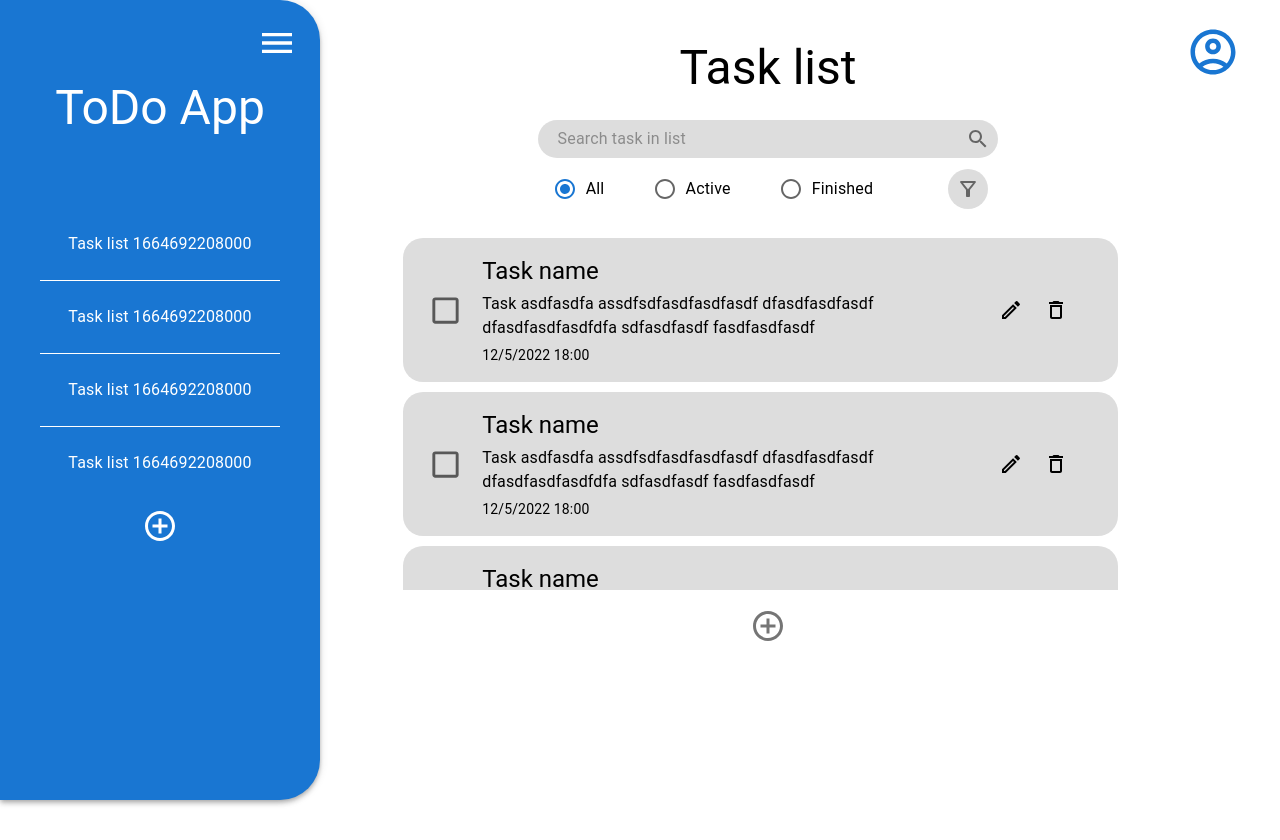
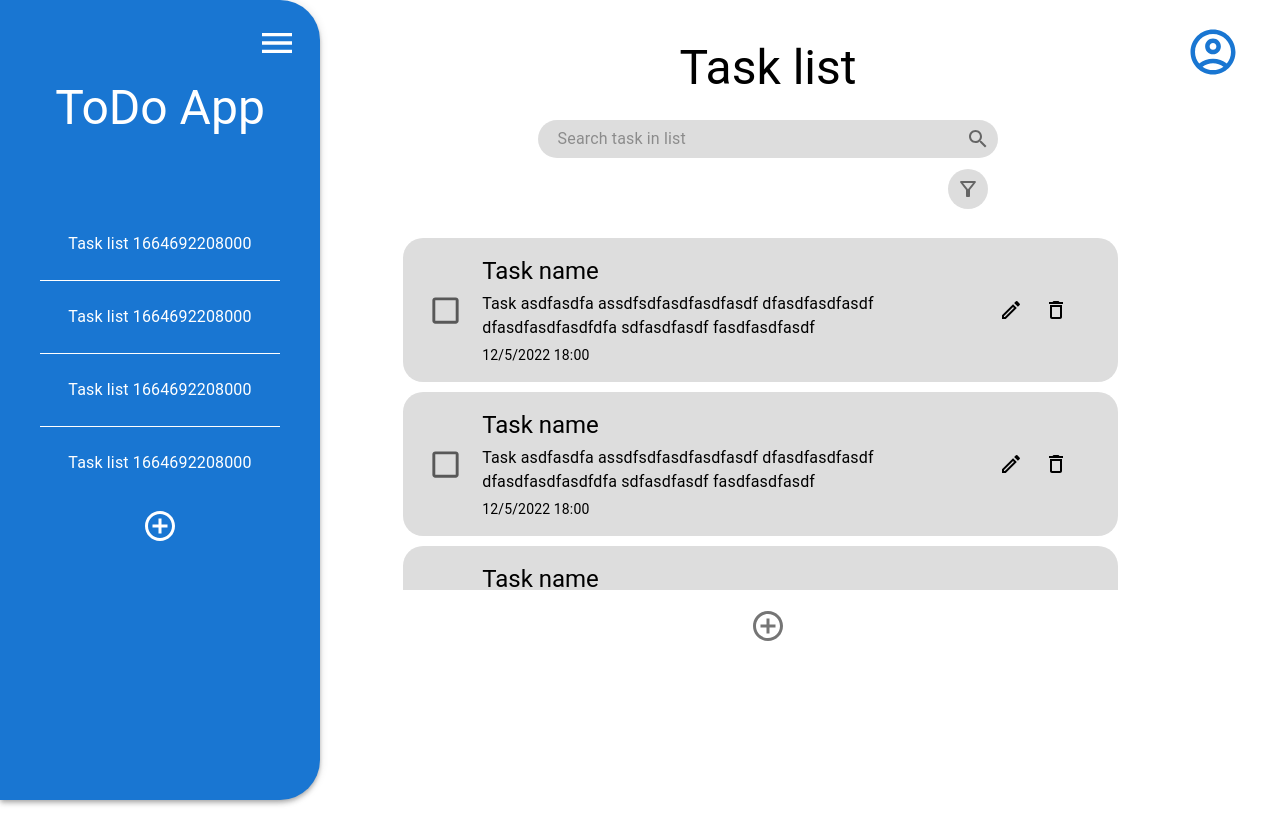
Before and after one commit to MrDalo/todo-list, a React (Create React App) app: page /1664692208000 in a window 1280 px wide. Built offline with nearby package versions, Linux system fonts and the light colour scheme.

Commit message:
Change classes of filter form

```diff
--- a/src/components/mainContainer/FilterForm.tsx
+++ b/src/components/mainContainer/FilterForm.tsx
@@ -12,7 +12,7 @@ const FilterForm = () => {
         const filterIconButton = document.getElementById('filter-icon-button');
 
         filterIconButton?.classList.toggle('activeIcon');
-        Array.from(document.getElementsByClassName('form-checkbox')).forEach(item=>{
+        Array.from(document.getElementsByClassName('form-radios')).forEach(item=>{
             item.classList.toggle('toggle-hidden');
         })
     }
@@ -29,7 +29,7 @@ const FilterForm = () => {
             }}
         >
 
-            <StyledFormControl className='form-checkbox'>
+            <StyledFormControl className='form-radios toggle-hidden'>
                 <StyledRadioGroup
                     row
                     defaultValue="All"
```
